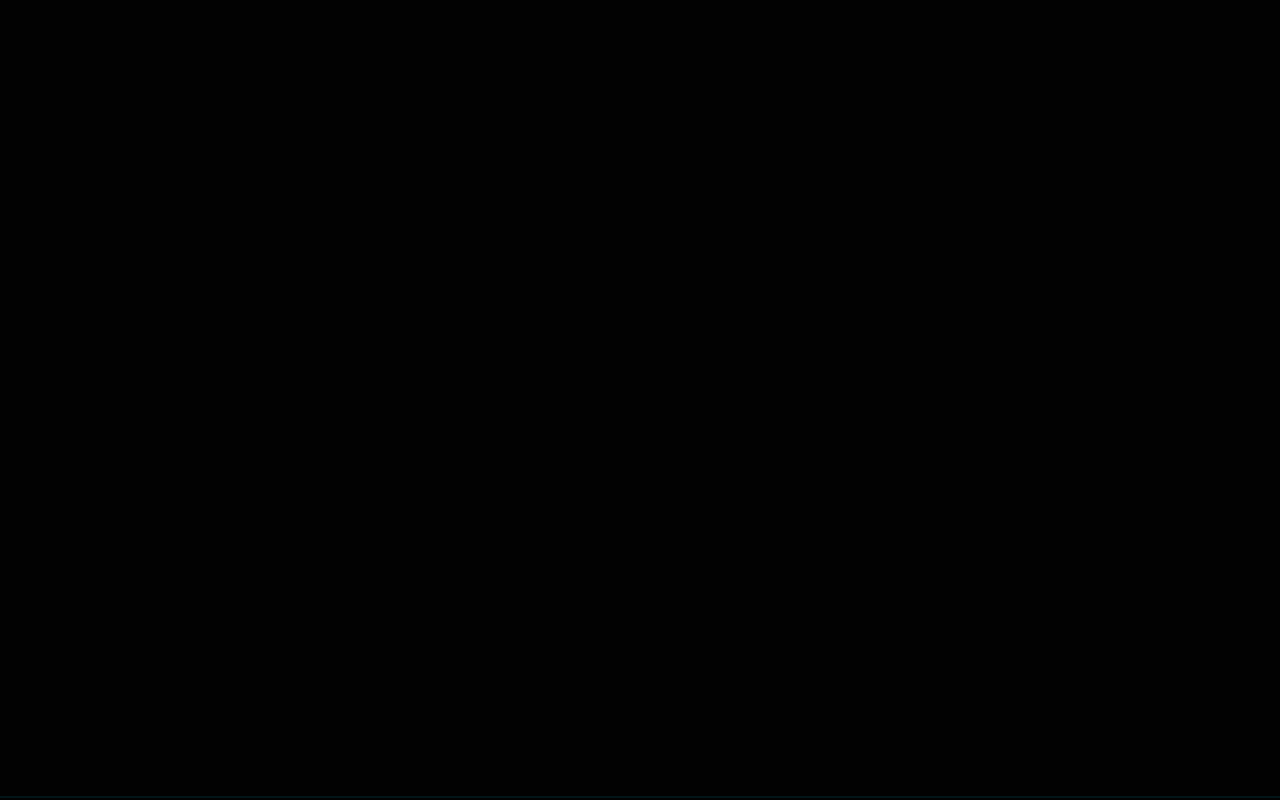
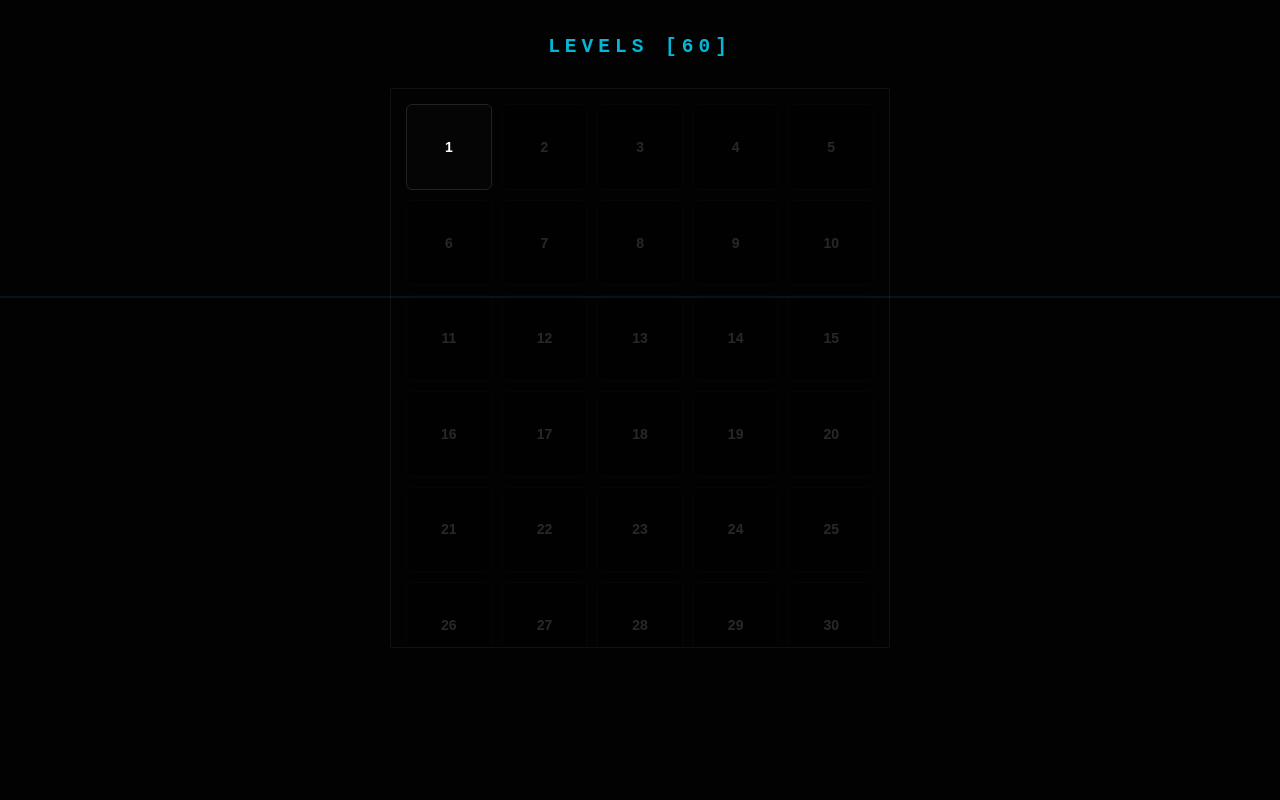
Before and after one commit to sarusss1-glitc/neural-grid, a React (Vite) app: page / in a window 1280 px wide. Built offline with nearby package versions, Linux system fonts and the light colour scheme.

Commit message:
nural-grid

```diff
--- a/src/App.jsx
+++ b/src/App.jsx
@@ -47,7 +47,8 @@ const SFX = {
     click: () => playTone(440, "sine", 0.08, 0.08),
     win: () => [523, 659, 784, 1047].forEach((f, i) => playTone(f, "sine", 0.4, 0.1, i * 0.1)),
     undo: () => playTone(220, "triangle", 0.1, 0.05),
-    nav: () => playTone(880, "sine", 0.05, 0.05)
+    nav: () => playTone(880, "sine", 0.05, 0.05),
+    hint: () => playTone(600, "sine", 0.1, 0.05)
 };
 
 // --- 3. DATA BUILDERS ---
@@ -206,15 +207,15 @@ export default function InvariantMaster() {
         });
     };
 
-  // --- NEW LOGIC: STARS, ANOMALY & SHARE ---
     const getStars = (m, u) => {
         if (lv.solvable === false) return 3;
-        if (m <= lv.par && u === 0) return 3; // Perfect
-        if (m <= lv.par + 2) return 2; // Good
-        return 1; // Solved
+        if (m <= lv.par && u === 0) return 3;
+        if (m <= lv.par + 2) return 2;
+        return 1;
     };
 
     const currentStars = getStars(moves, undos);
+    const parUnlocked = moves >= 10 || timer >= 15;
 
     const handleAnomaly = () => {
         SFX.win();
@@ -253,6 +254,27 @@ export default function InvariantMaster() {
                 </div>
             )}
 
+            {scene === "menu" && (
+                <div style={{ width: '100%', maxWidth: 650, textAlign: 'center', animation: 'fadeIn 0.5s' }}>
+                    <h2 style={{ letterSpacing: 5, color: '#06b6d4' }}>LEVELS [60]</h2>
+                    <div className="level-grid">
+                        {LEVELS.map((l, i) => {
+                            const isUnlocked = i === 0 || progress[i-1] !== undefined;
+                            const stars = progress[i] || 0;
+                            return (
+                                <button key={i} className="level-btn" disabled={!isUnlocked} onClick={() => {
+                                    SFX.nav(); setLvIdx(i); initLevel(i); setScene("play");
+                                }} style={{ borderColor: stars ? '#06b6d4' : '#222' }}>
+                                    {i + 1}
+                                    {stars === 3 && <div className="level-star" style={{color: '#eab308', borderColor: '#eab308'}}>★</div>}
+                                    {stars > 0 && stars < 3 && <div className="level-star" style={{color: '#22c55e', borderColor: '#22c55e'}}>✓</div>}
+                                </button>
+                            );
+                        })}
+                    </div>
+                </div>
+            )}
+
             {scene === "play" && (
                 <div style={{ width: '100%', maxWidth: 500, animation: 'fadeIn 0.5s' }}>
                     <div style={{ display: 'flex', justifyContent: 'space-between', marginBottom: 20 }}>
@@ -260,47 +282,6 @@ export default function InvariantMaster() {
                         <div style={{ textAlign: 'right' }}>
                             <div className="hud-label">RATING</div>
                             <div style={{ color: '#06b6d4', fontSize: 16 }}>{"⭐️".repeat(currentStars)}</div>
-                        </div>
-                    </div>
-
-                    <div style={{ textAlign: 'center', marginBottom: 25 }}>
-                        <div className="hud-label" style={{ color: '#06b6d4' }}>{lv.concept}</div>
-                        <div style={{ fontSize: 11, color: '#444' }}>TARGET: {lv.par} MOVES | CURRENT: {moves}</div>
-                    </div>
-
-                    <div style={{ display: 'grid', gridTemplateColumns: `repeat(${cols}, 1fr)`, gap: 10, margin: '0 auto', width: 'fit-content' }}>
-                        {board.map((v, i) => (
-                            <div key={i} className="node-container">
-                                <button className={`node ${v ? 'active' : ''}`} onClick={() => handleNode(i)} />
-                            </div>
-                        ))}
-                    </div>
-
-                    <div style={{ marginTop: 30, display: 'flex', gap: 10, justifyContent: 'center', flexWrap: 'wrap' }}>
-                        <button className="btn-util" onClick={() => { SFX.undo(); setBoard(history[history.length-1]); setHistory(p=>p.slice(0,-1)); setMoves(m=>Math.max(0, m-1)); setUndos(u=>u+1); }} disabled={history.length === 0 || locked}>UNDO</button>
-                        <button className="btn-util" onClick={() => initLevel(lvIdx)}>RESTART</button>
-                        <button className="btn-util" onClick={() => { SFX.hint(); setHintStep(s => s + 1); }} disabled={hintStep >= lv.hints.length}>HINT</button>
-                        {!lv.solvable && (
-                            <button className="btn-util" style={{ background: '#ef4444', color: '#fff', border: 'none' }} onClick={handleAnomaly}>DECLARE ANOMALY</button>
-                        )}
-                    </div>
-
-                    {hintStep > 0 && (
-                        <div style={{ marginTop: 20, color: '#888', fontSize: 12, textAlign: 'left', padding: 10, background: '#0a0a0a', borderLeft: '2px solid #06b6d4' }}>
-                            {lv.hints.slice(0, hintStep).map((h, i) => <div key={i}>{"> "} {h}</div>)}
-                        </div>
-                    )}
-                </div>
-            )}
-
-            {scene === "play" && (
-                <div style={{ width: '100%', maxWidth: 500, animation: 'fadeIn 0.5s' }}>
-                    <div style={{ display: 'flex', justifyContent: 'space-between', marginBottom: 20 }}>
-                        <button className="btn-util" onClick={() => setScene("menu")}>← GRID</button>
-                        <div style={{ textAlign: 'right' }}>
-                            <div className="hud-label">Efficiency</div>
-                            <div style={{ color: currentEfficiency > 80 ? '#06b6d4' : '#f59e0b', fontSize: 16 }}>{currentEfficiency}%</div>
-                            <div className="efficiency-bar"><div className="efficiency-fill" style={{ width: `${currentEfficiency}%` }} /></div>
                         </div>
                     </div>
 
@@ -318,14 +299,14 @@ export default function InvariantMaster() {
                     </div>
 
                     <div style={{ marginTop: 30, display: 'flex', gap: 10, justifyContent: 'center', flexWrap: 'wrap' }}>
-                        <button className="btn-util" onClick={() => { SFX.undo(); setBoard(history[history.length-1]); setHistory(p=>p.slice(0,-1)); setMoves(m=>m-1); setUndos(u=>u+1); }} disabled={history.length === 0 || locked}>UNDO</button>
+                        <button className="btn-util" onClick={() => { SFX.undo(); setBoard(history[history.length-1]); setHistory(p=>p.slice(0,-1)); setMoves(m=>Math.max(0, m-1)); setUndos(u=>u+1); }} disabled={history.length === 0 || locked}>UNDO</button>
                         <button className="btn-util" onClick={() => initLevel(lvIdx)}>RESTART</button>
                         <button className="btn-util" onClick={() => setShowPAR(true)} disabled={!parUnlocked}>
                             {showPAR ? `PAR: ${lv.par}` : "SHOW PAR (?)"}
                         </button>
                         <button className="btn-util" onClick={() => { SFX.hint(); setHintStep(s => s + 1); }} disabled={hintStep >= lv.hints.length}>HINT</button>
                         {!lv.solvable && (
-                            <button className="btn-util" style={{ background: '#ef4444', color: '#fff', border: 'none' }} onClick={() => onWin(0)}>DECLARE ANOMALY</button>
+                            <button className="btn-util" style={{ background: '#ef4444', color: '#fff', border: 'none' }} onClick={handleAnomaly}>DECLARE ANOMALY</button>
                         )}
                     </div>
 
```
